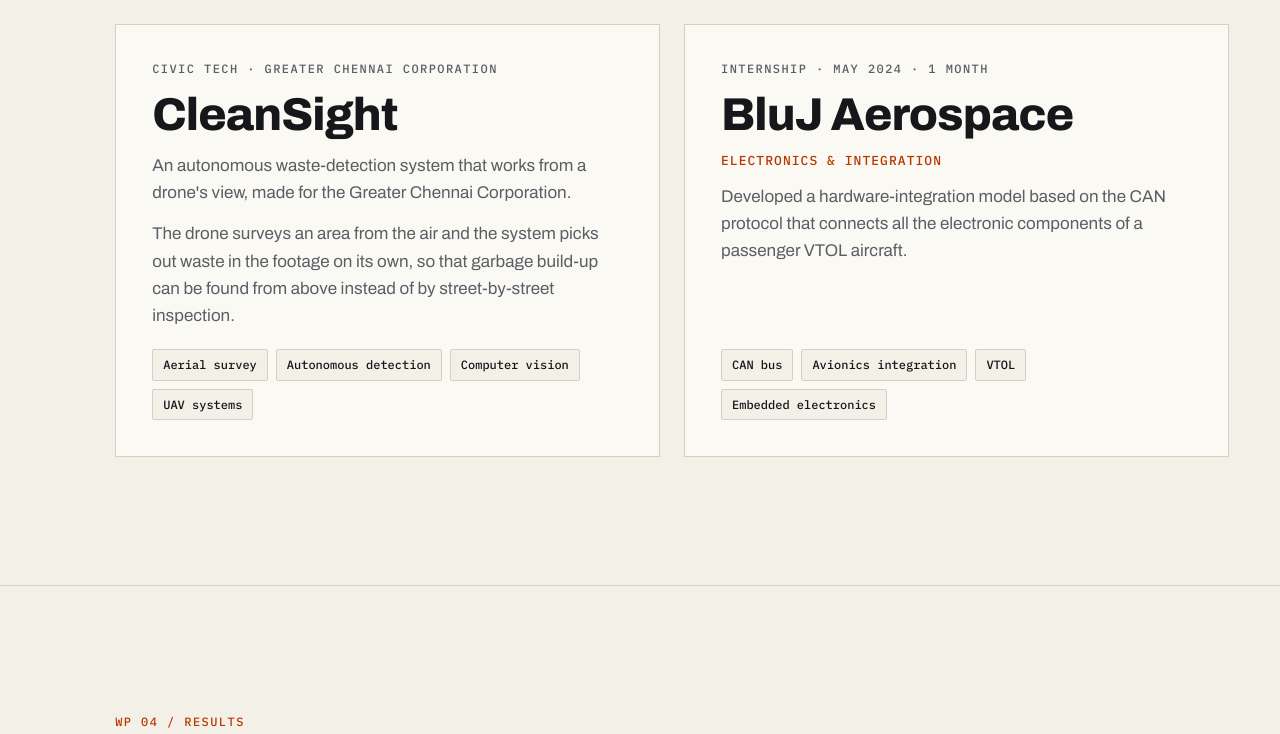
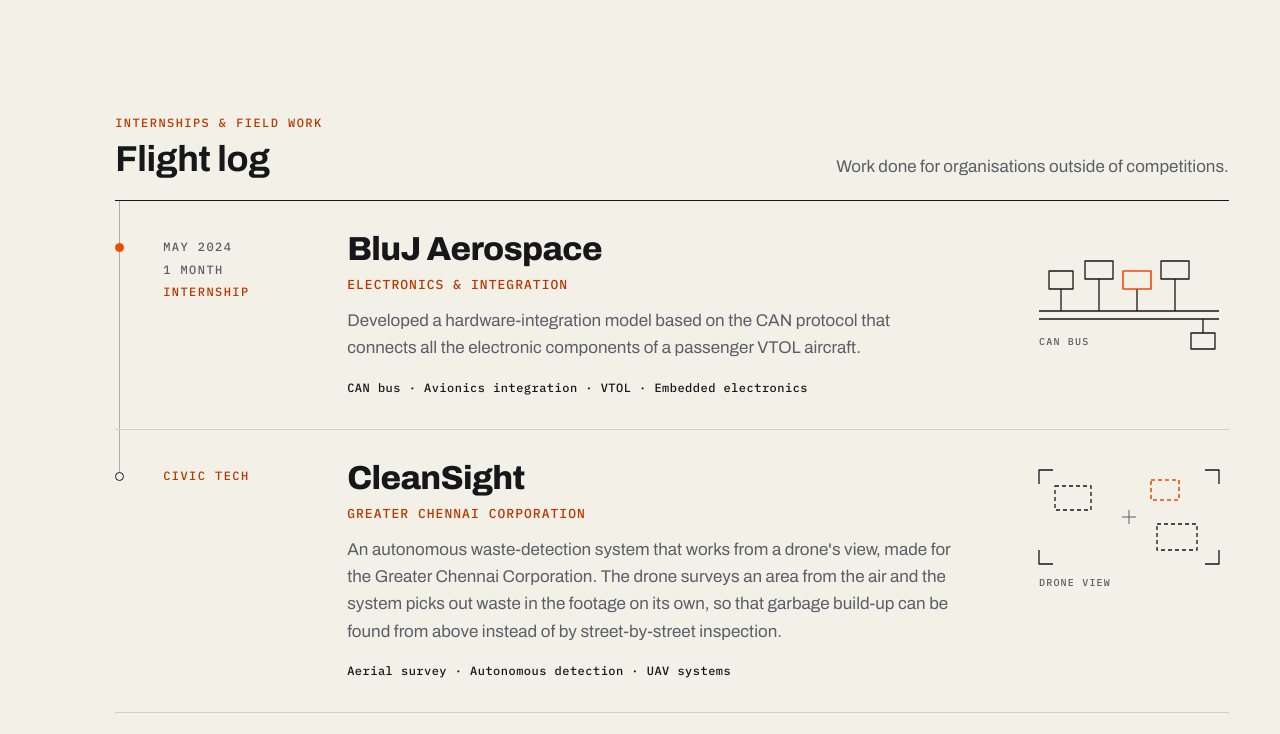
Before and after one commit to abivan100-stack/rokith-fpv, a plain HTML site: page index.html in a window 1280 px wide. Shown: the part 8874-9608 px from the top of the page. Drawn offline with Linux system fonts and the light colour scheme.

Commit message:
Projects: move CleanSight and BluJ Aerospace into an Internships & field work flight log (refs #8)
Replace the two side-by-side text cards under Agrifly with a sub-section
inside #projects: a 'Flight log' h3 header and an ordered list of dated
entries on a timeline, each with meta, body, plain tag line and a small
decorative line-art schematic (CAN bus; drone-view detection boxes).
Remove the now-unused .project-row and .project .chips rules.

```diff
--- a/index.html
+++ b/index.html
@@ -223,27 +223,46 @@
         </div>
       </article>
 
-      <div class="project-row">
-        <article class="project reveal">
-          <p class="mono-label">Civic tech · Greater Chennai Corporation</p>
-          <h3>CleanSight</h3>
-          <p>An autonomous waste-detection system that works from a drone's view, made for the Greater Chennai Corporation.</p>
-          <p>The drone surveys an area from the air and the system picks out waste in the footage on its own, so that garbage build-up can be found from above instead of by street-by-street inspection.</p>
-          <ul class="chips">
-            <li>Aerial survey</li><li>Autonomous detection</li><li>Computer vision</li><li>UAV systems</li>
-          </ul>
-        </article>
-
-        <article class="project reveal">
-          <p class="mono-label">Internship · May 2024 · 1 month</p>
-          <h3>BluJ Aerospace</h3>
-          <p class="role">Electronics &amp; Integration</p>
-          <p>Developed a hardware-integration model based on the CAN protocol that connects all the electronic components of a passenger VTOL aircraft.</p>
-          <ul class="chips">
-            <li>CAN bus</li><li>Avionics integration</li><li>VTOL</li><li>Embedded electronics</li>
-          </ul>
-        </article>
+      <!-- Internships & field work: work done for outside organisations, as a dated flight log (newest first). -->
+      <div class="log-head">
+        <p class="mono-label">Internships &amp; field work</p>
+        <h3>Flight log</h3>
+        <p>Work done for organisations outside of competitions.</p>
       </div>
+      <ol class="log">
+        <li class="log-entry reveal">
+          <p class="log-meta"><span><time datetime="2024-05">May 2024</time></span><span>1 month</span><span class="log-type">Internship</span></p>
+          <div class="log-body">
+            <h4>BluJ Aerospace</h4>
+            <p class="role">Electronics &amp; Integration</p>
+            <p class="log-desc">Developed a hardware-integration model based on the CAN protocol that connects all the electronic components of a passenger VTOL aircraft.</p>
+            <p class="log-tags">CAN bus · Avionics integration · VTOL · Embedded electronics</p>
+          </div>
+          <svg class="log-art" viewBox="0 0 200 130" aria-hidden="true" focusable="false">
+            <path d="M10 78H190M10 86H190"/>
+            <path d="M32 78V56M70 78V46M108 78V56M146 78V46M174 86V100"/>
+            <rect x="20" y="38" width="24" height="18"/><rect x="56" y="28" width="28" height="18"/><rect x="132" y="28" width="28" height="18"/><rect x="162" y="100" width="24" height="16"/>
+            <rect class="acc" x="94" y="38" width="28" height="18"/>
+            <text x="10" y="112">CAN BUS</text>
+          </svg>
+        </li>
+        <li class="log-entry reveal">
+          <p class="log-meta"><span class="log-type">Civic tech</span></p>
+          <div class="log-body">
+            <h4>CleanSight</h4>
+            <p class="role">Greater Chennai Corporation</p>
+            <p class="log-desc">An autonomous waste-detection system that works from a drone's view, made for the Greater Chennai Corporation. The drone surveys an area from the air and the system picks out waste in the footage on its own, so that garbage build-up can be found from above instead of by street-by-street inspection.</p>
+            <p class="log-tags">Aerial survey · Autonomous detection · UAV systems</p>
+          </div>
+          <svg class="log-art" viewBox="0 0 200 130" aria-hidden="true" focusable="false">
+            <path d="M10 22V8H24M176 8H190V22M190 88V102H176M24 102H10V88"/>
+            <path class="thin" d="M100 48V62M93 55H107"/>
+            <rect class="det" x="26" y="24" width="36" height="24"/><rect class="det" x="128" y="62" width="40" height="26"/>
+            <rect class="det acc" x="122" y="18" width="28" height="20"/>
+            <text x="10" y="124">DRONE VIEW</text>
+          </svg>
+        </li>
+      </ol>
     </section>
 
     <!-- ───────────── RESULTS ───────────── -->
--- a/styles.css
+++ b/styles.css
@@ -345,13 +345,7 @@ a { color: inherit; }
 .project { border: 1px solid var(--line); background: var(--surface); padding: clamp(22px, 3vw, 36px); display: flex; flex-direction: column; gap: 14px; }
 .project h3 { font: 800 clamp(30px, 3.6vw, 46px)/1 var(--display); font-stretch: 112%; letter-spacing: -.02em; }
 .project p:not(.mono-label):not(.role) { color: var(--muted); max-width: 62ch; }
-.project .chips { margin-top: auto; padding-top: 6px; }
-.project .chips li { background: var(--bg); }
 .role { font: 500 13px var(--mono); letter-spacing: .08em; text-transform: uppercase; color: var(--accent-ink); }
-.project-row { display: grid; grid-template-columns: repeat(2, minmax(0, 1fr)); gap: 24px; margin-top: 24px; }
-@media (max-width: 860px) {
-  .project-row { grid-template-columns: 1fr; }
-}
 
 /* Agrifly mission sheet: story, proof and drawing on top; the system, grouped by role, below */
 .project.feature { gap: 0; border-color: var(--ink); }
@@ -419,6 +413,48 @@ html:not(.js) .mission-art svg { display: none; }
 @media (max-width: 599px) {
   .system-groups { grid-template-columns: minmax(0, 1fr); row-gap: 24px; }
   .system-groups > li, .system-groups > li:nth-child(odd), .system-groups > li:nth-child(even) { padding: 0; border-left: 0; }
+}
+
+/* Internships & field work: a flight log of dated entries on a timeline, each with a small schematic */
+.log-head { display: grid; grid-template-columns: minmax(0, 1fr) auto; align-items: end; gap: 8px 24px; margin-top: clamp(64px, 9vw, 120px); padding-bottom: 20px; border-bottom: 1px solid var(--ink); }
+.log-head .mono-label { color: var(--accent-ink); }
+.log-head h3 { grid-column: 1; font: 700 clamp(26px, 3vw, 36px)/1.1 var(--display); font-stretch: 108%; letter-spacing: -.01em; }
+.log-head > p:last-child { grid-column: 2; grid-row: 1 / span 2; color: var(--muted); text-align: right; }
+.log-entry { position: relative; display: grid; grid-template-columns: 24px 160px minmax(0, 1fr) 200px; column-gap: 24px; padding: 32px 0; border-bottom: 1px solid var(--line); }
+/* timeline: one line through every entry (ending at the last node), one node per entry */
+.log-entry::after { content: ""; position: absolute; left: 4px; top: 0; bottom: 0; width: 1px; background: color-mix(in srgb, var(--muted) 45%, transparent); }
+.log-entry:last-child::after { bottom: auto; height: 46px; }
+.log-entry::before { content: ""; grid-column: 1; grid-row: 1; position: relative; z-index: 1; width: 9px; height: 9px; margin-top: 10px; border: 1px solid var(--ink); border-radius: 50%; background: var(--bg); transition: background-color .4s ease .2s, border-color .4s ease .2s; }
+.log-entry:first-child::before { background: var(--accent); border-color: var(--accent); }
+.js .log-entry:first-child:not(.in)::before { background: var(--bg); border-color: var(--ink); }
+.log-meta { grid-column: 2; grid-row: 1; display: flex; flex-direction: column; gap: 6px; padding-top: 6px; font: 500 12px/1.4 var(--mono); letter-spacing: .12em; text-transform: uppercase; color: var(--muted); }
+.log-meta .log-type { color: var(--accent-ink); }
+.log-body { grid-column: 3; grid-row: 1; }
+.log-body h4 { font: 800 clamp(26px, 2.6vw, 36px)/1 var(--display); font-stretch: 112%; letter-spacing: -.02em; }
+.log-body .role { margin-top: 10px; }
+.log-desc { margin-top: 14px; max-width: 62ch; color: var(--muted); }
+.log-tags { margin-top: 16px; font: 500 12px/1.6 var(--mono); letter-spacing: .04em; color: var(--ink); }
+.log-art { grid-column: 4; grid-row: 1; align-self: start; display: block; width: 100%; max-width: 200px; height: auto; aspect-ratio: 200 / 130; overflow: visible; fill: none; stroke: var(--ink); stroke-width: 1.3; stroke-linejoin: round; }
+.log-art .thin { stroke: var(--muted); stroke-width: 1; }
+.log-art .det { stroke-dasharray: 4 3; }
+.log-art .acc { stroke: var(--accent); stroke-width: 1.6; transition: opacity .4s ease .3s; }
+.log-art text { fill: var(--muted); stroke: none; font: 500 10px var(--mono); letter-spacing: .12em; }
+.js .log-entry:not(.in) .log-art .acc { opacity: 0; }
+
+@media (max-width: 1099px) {
+  .log-head { grid-template-columns: minmax(0, 1fr); }
+  .log-head > p:last-child { grid-column: 1; grid-row: auto; max-width: none; text-align: left; }
+  .log-entry { grid-template-columns: 24px 140px minmax(0, 1fr); }
+  .log-art { grid-column: 3; grid-row: 2; margin-top: 24px; }
+}
+@media (max-width: 759px) {
+  .log-entry { grid-template-columns: 24px minmax(0, 1fr); column-gap: 14px; padding: 26px 0; }
+  .log-entry::before { margin-top: 3px; }
+  .log-entry:last-child::after { height: 38px; }
+  .log-meta { flex-direction: row; flex-wrap: wrap; gap: 0; padding-top: 0; }
+  .log-meta > span + span::before { content: "\00a0·\00a0"; color: var(--muted); }
+  .log-body { grid-column: 2; grid-row: 2; margin-top: 12px; }
+  .log-art { grid-column: 2; grid-row: 3; max-width: 180px; }
 }
 
 .medal {
@@ -677,6 +713,7 @@ html:not(.js) .mission-art svg { display: none; }
   .js .reveal { opacity: 1; transform: none; transition: none; }
   .qa .disc, .craft .drone, .spec-card, .callout, .build-steps li, .build-steps p { transition: none; }
   .mission-art .drone, .system-groups a { transition: none; }
+  .log-entry::before, .log-art .acc { transition: none; }
   .project.feature:is(:hover, :focus-within) .mission-art .drone { transform: none; }
   .pipe-track::before { transform: none; transition: none; }
   .pt-node i, .stage::before, .stage-skills li::before, .proof a { transition: none; }
```
